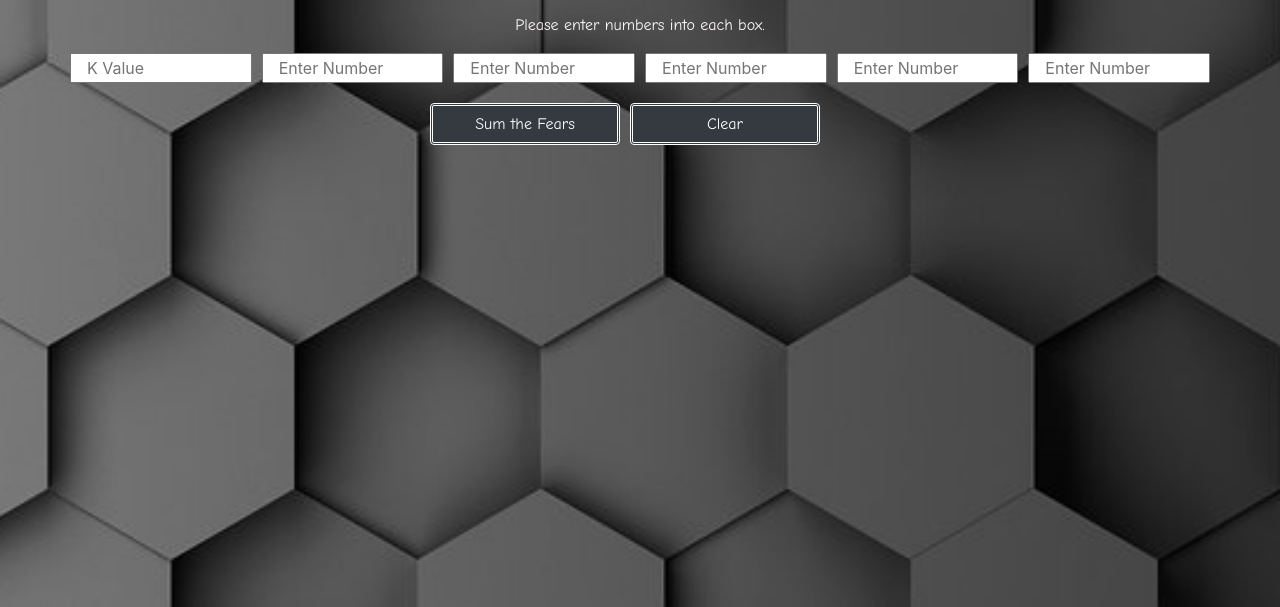
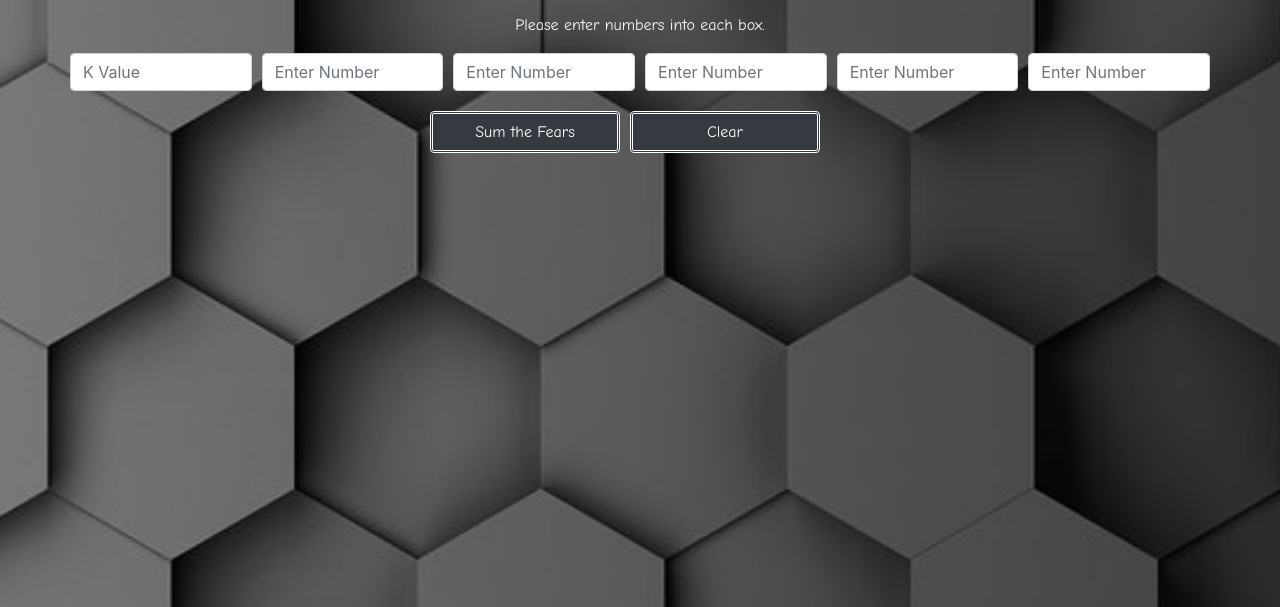
Before and after one commit to 2ShortGaming/SumofallFears, a plain HTML site: page SumofallFears/Solve.html in a window 1280 px wide. Shown: the part 193-800 px from the top of the page. Drawn offline with nearby package versions, Linux system fonts and the light colour scheme; files whose address does not match are found by name.

Commit message:
update
input button update

```diff
--- a/SumofallFears/Solve.html
+++ b/SumofallFears/Solve.html
@@ -90,12 +90,12 @@
             </div>
         </div>
         <div class="row">
-            <input class="col" id="soafK" placeholder="K Value" />
-            <input class="col" id="soafIn1" style="margin-left:10px" placeholder="Enter Number" />
-            <input class="col" id="soafIn2" style="margin-left:10px" placeholder="Enter Number" />
-            <input class="col" id="soafIn3" style="margin-left:10px" placeholder="Enter Number" />
-            <input class="col" id="soafIn4" style="margin-left:10px" placeholder="Enter Number" />
-            <input class="col" id="soafIn5" style="margin-left:10px" placeholder="Enter Number" />
+            <input class="col form-control" id="soafK" placeholder="K Value" />
+            <input class="col form-control" id="soafIn1" style="margin-left:10px" placeholder="Enter Number" />
+            <input class="col form-control" id="soafIn2" style="margin-left:10px" placeholder="Enter Number" />
+            <input class="col form-control" id="soafIn3" style="margin-left:10px" placeholder="Enter Number" />
+            <input class="col form-control" id="soafIn4" style="margin-left:10px" placeholder="Enter Number" />
+            <input class="col form-control" id="soafIn5" style="margin-left:10px" placeholder="Enter Number" />
         </div>
         <div class="row" style="font-family:'Comic Sans MS'; color:snow">
             <div class="col-3" style="margin-left:75px"></div>
```
